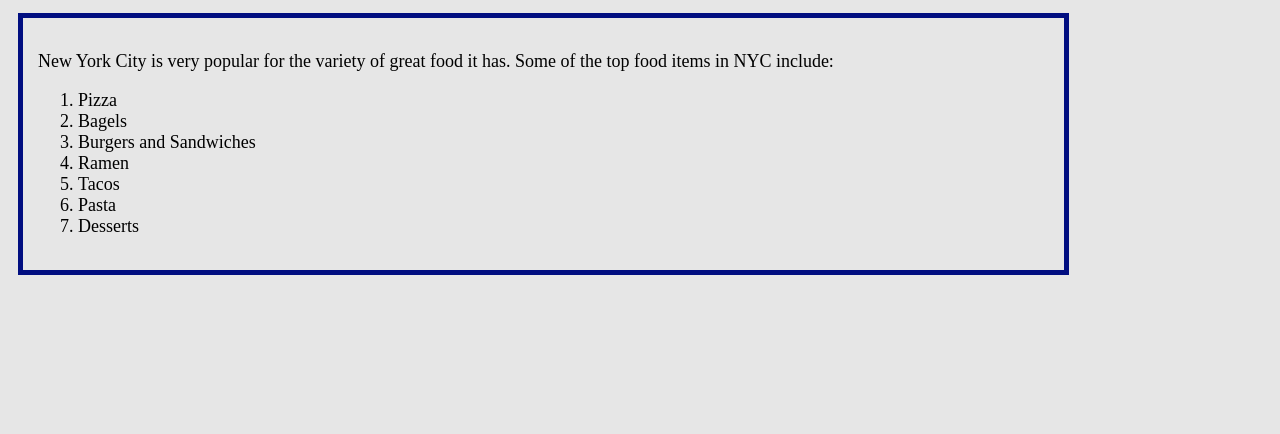
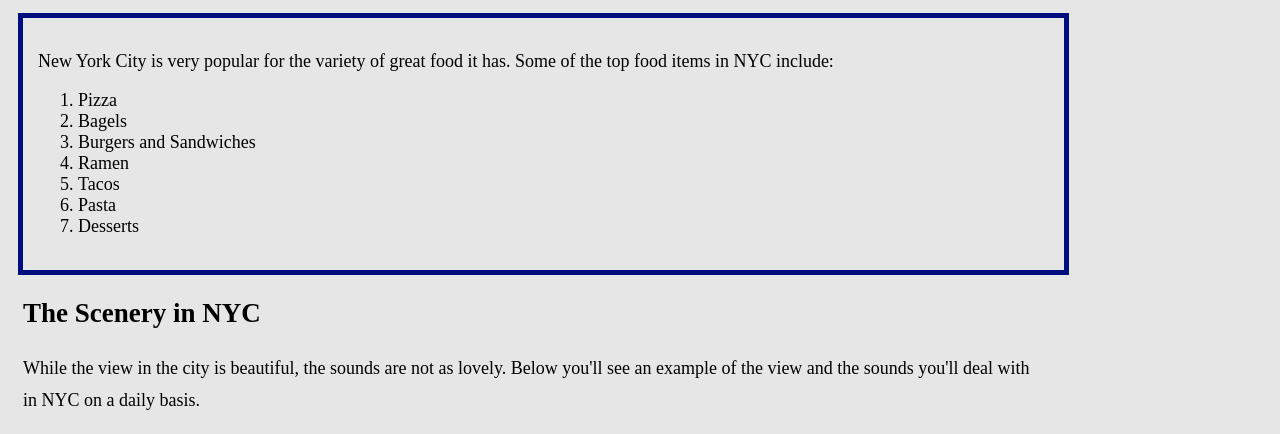
Before and after one commit to Tomas-Arrativel/Codecad-NY-blog, a plain HTML site: page index.html in a window 1280 px wide. Shown: the part 701-1135 px from the top of the page. Before the commit the page ends 984 px from the top, so only its background shows below. Drawn offline with Linux system fonts and the light colour scheme.

Commit message:
tasks 11 and 12

```diff
--- a/index.html
+++ b/index.html
@@ -59,6 +59,16 @@
           <li>Desserts</li>
         </ol>
       </aside>
+      <section id="media">
+        <article>
+          <h2>The Scenery in NYC</h2>
+          <p>
+            While the view in the city is beautiful, the sounds are not as
+            lovely. Below you'll see an example of the view and the sounds
+            you'll deal with in NYC on a daily basis.
+          </p>
+        </article>
+      </section>
     </main>
   </body>
 </html>
```
